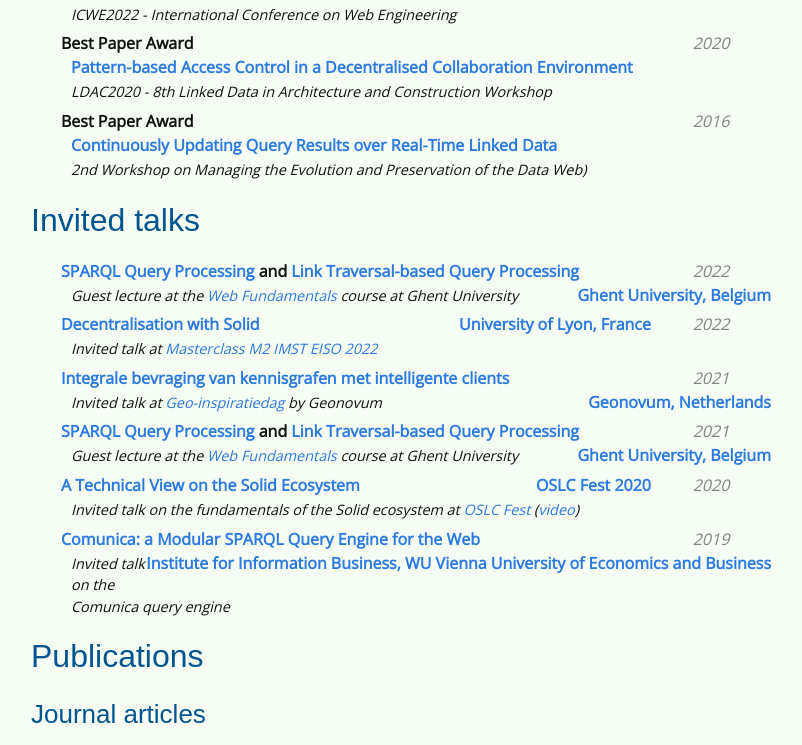
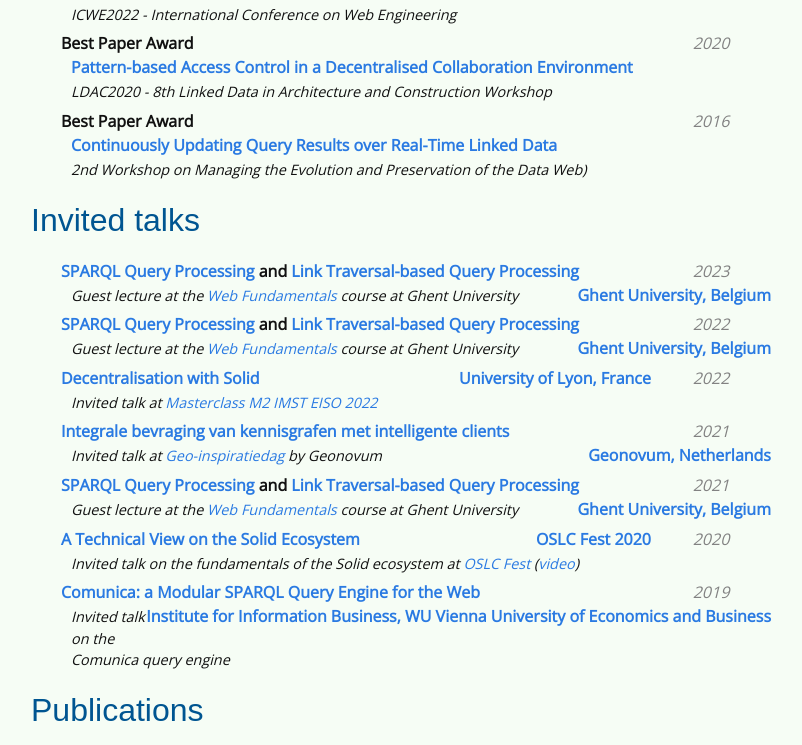
Before and after one commit to rubensworks/rubensworks.net, a Jekyll site: the page built from cv.md, in a window 1280 px wide and 900 px high, scrolled down 2540 px, cut to the strip 0-745 px from the top of the window. Shown: the whole strip, without its empty margins (239-1041 px from the left). Built offline with Jekyll 4.4.1, drawn with Linux system fonts in a browser that asks for light colours; some web fonts are replaced.

Commit message:
Add invited talk WebDev 2023

```diff
--- a/cv.md
+++ b/cv.md
@@ -255,6 +255,12 @@ Additionally, he has served as a reviewer and program committee member for these
 
 <ul class="cv-listing">
 {% include cv-listing.html
+    subject="[SPARQL Query Processing](https://www.rubensworks.net/raw/slides/2023/ugent-webfundamentals-sparqlengines/) and [Link Traversal-based Query Processing](https://www.rubensworks.net/raw/slides/2023/ugent-webfundamentals-linktraversal/)"
+    date="2023"
+    location="Ghent University, Belgium"
+    description="Guest lecture at the [Web Fundamentals](https://rubenverborgh.github.io/WebFundamentals/) course at Ghent University"
+%}
+{% include cv-listing.html
     subject="[SPARQL Query Processing](https://www.rubensworks.net/raw/slides/2022/ugent-webfundamentals-sparqlengines/) and [Link Traversal-based Query Processing](https://www.rubensworks.net/raw/slides/2022/ugent-webfundamentals-linktraversal/)"
     date="2022"
     location="Ghent University, Belgium"
```
